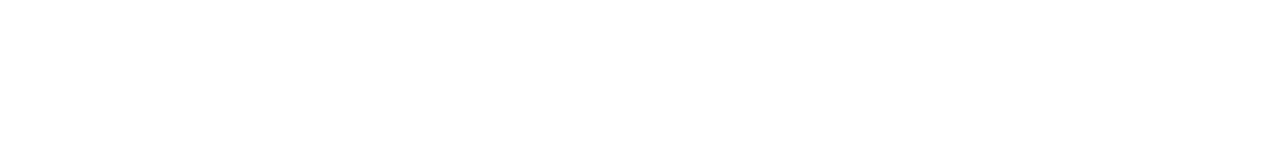
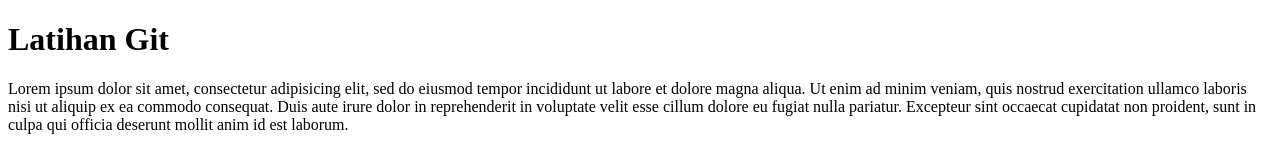
Before and after one commit to username100299/rekweb-pertemuan2, a plain HTML site: page index.html in a window 1280 px wide. Drawn offline with Linux system fonts and the light colour scheme.

Commit message:
revisi 1 asal jelas aja

```diff
--- a/index.html
+++ b/index.html
@@ -1,9 +1,17 @@
 <!DOCTYPE html>
 <html>
 <head>
-	<title></title>
+	<title>Latihan Git</title>
 </head>
 <body>
-
+	<h1>Latihan Git</h1>
+		<p>
+			Lorem ipsum dolor sit amet, consectetur adipisicing elit, sed do eiusmod
+			tempor incididunt ut labore et dolore magna aliqua. Ut enim ad minim veniam,
+			quis nostrud exercitation ullamco laboris nisi ut aliquip ex ea commodo
+			consequat. Duis aute irure dolor in reprehenderit in voluptate velit esse
+			cillum dolore eu fugiat nulla pariatur. Excepteur sint occaecat cupidatat non
+			proident, sunt in culpa qui officia deserunt mollit anim id est laborum.
+		</p>
 </body>
 </html>
```
